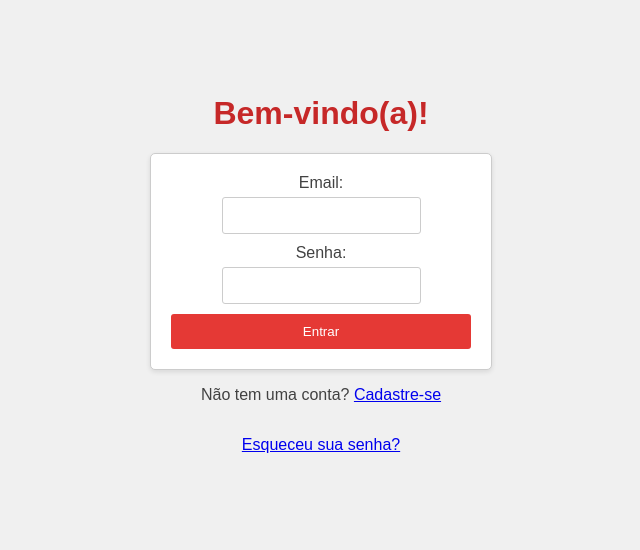
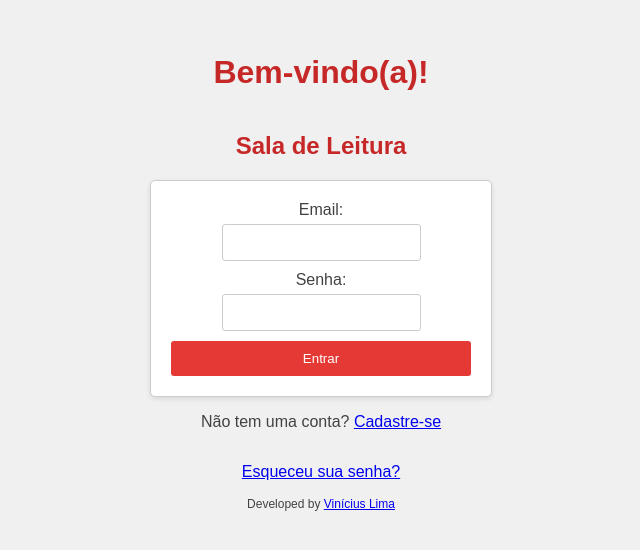
Before and after one commit to ViniciusLBarbosa/salaDeLeitura, a React (Create React App) app: page / in a window 1280 px wide. Shown: the part 128-678 px from the top of the page, without its empty margins (319-959 px from the left). Built offline with nearby package versions, Linux system fonts and the light colour scheme.

Commit message:
Add files via upload

```diff
--- a/src/components/Login/Home.js
+++ b/src/components/Login/Home.js
@@ -43,6 +43,7 @@ function Home() {
   return (
     <div className="container">
       <h1>Bem-vindo(a)!</h1>
+      <h2>Sala de Leitura</h2>
       <form onSubmit={handleSubmit}>
         <div>
           <label htmlFor="email">Email:</label>
@@ -72,7 +73,9 @@ function Home() {
       <p>
       <Link to="/">Esqueceu sua senha?</Link>
       </p>
+      <footer>Developed by <a href='https://github.com/ViniciusLBarbosa?tab=repositories'>Vinícius Lima</a> </footer>
     </div>
+
   );
 }
 
--- a/src/components/Login/Register.js
+++ b/src/components/Login/Register.js
@@ -79,6 +79,7 @@ function Cadastro() {
         </div>
         <button type="submit">Cadastrar</button>
       </form>
+      <footer>Developed by <a href='https://github.com/ViniciusLBarbosa?tab=repositories'>Vinícius Lima</a> </footer>
     </div>
   );
 }
--- a/src/components/Login/cadastro-login.css
+++ b/src/components/Login/cadastro-login.css
@@ -38,3 +38,7 @@
     border-radius: 3px;
     cursor: pointer;
   }
+
+  footer {
+    font-size: 12px;
+  }
```
